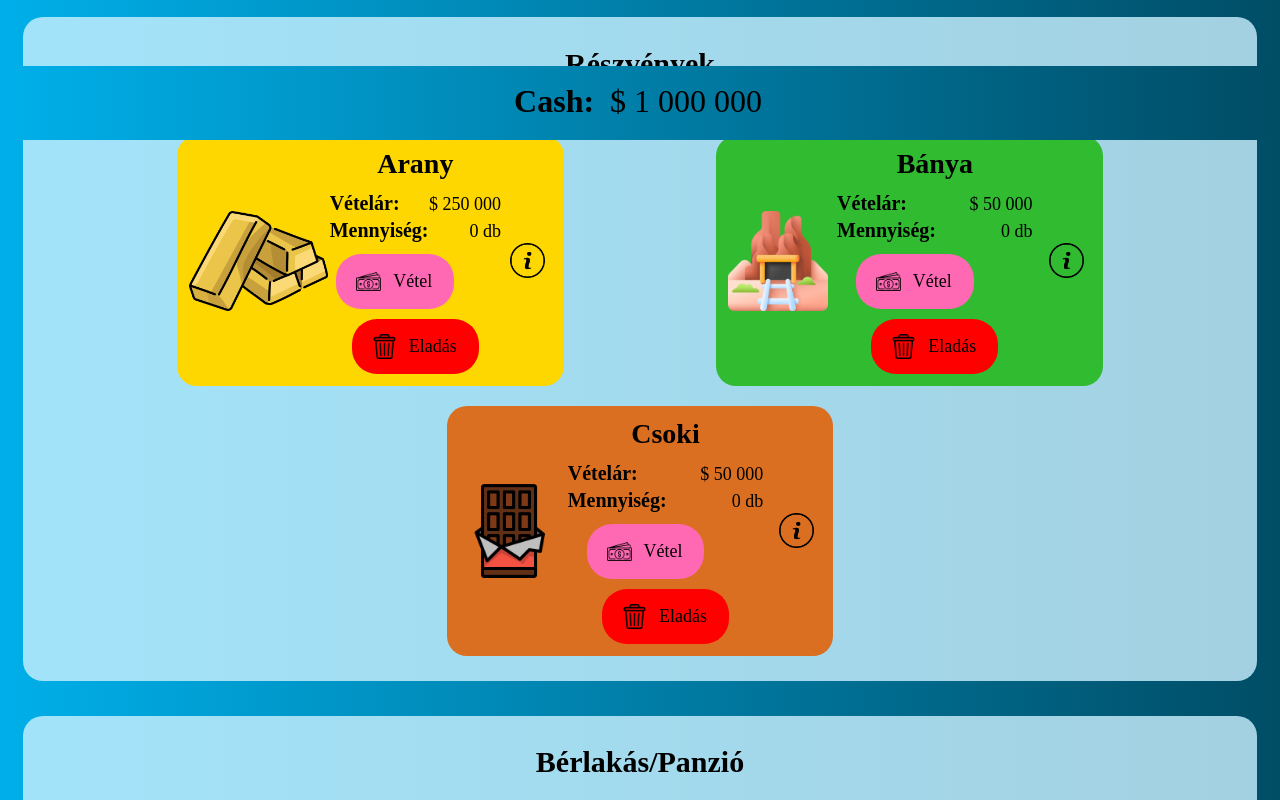
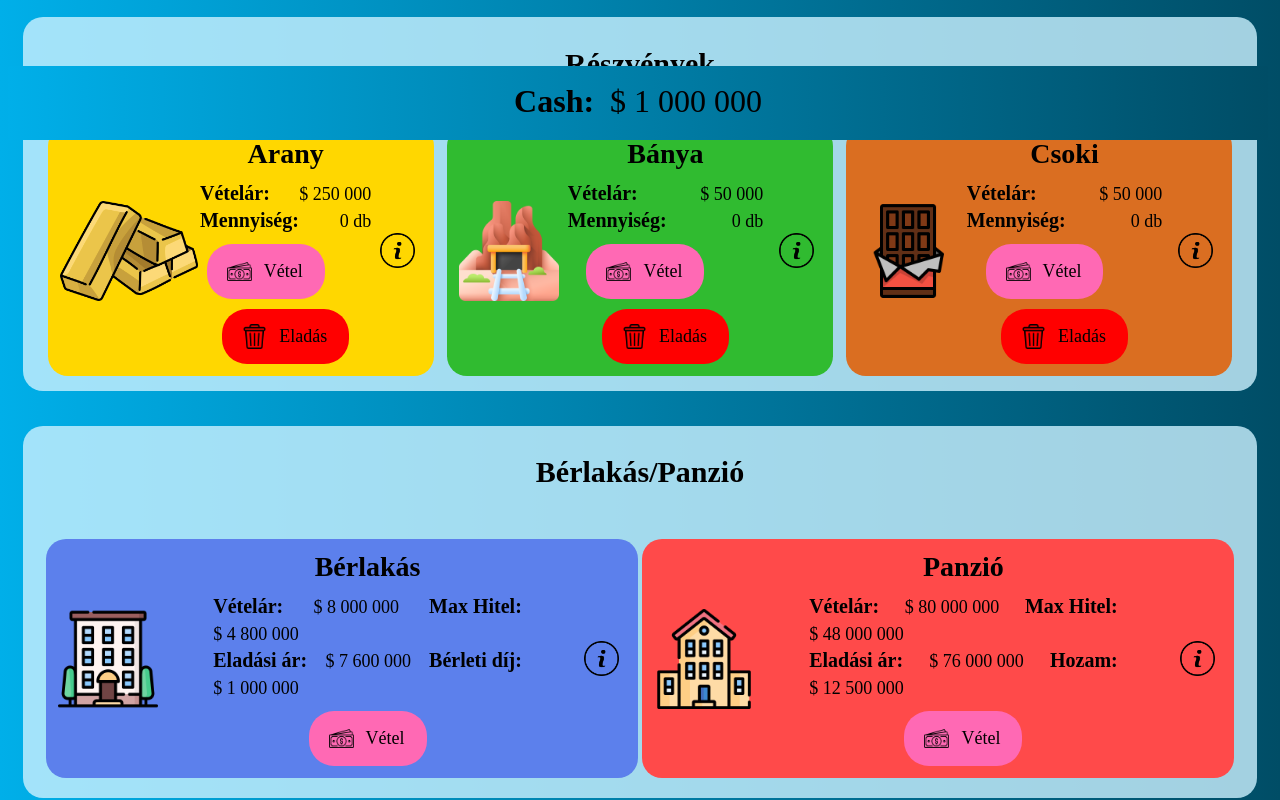
Before and after one commit to dvd2001/MyFirstMillion, an Angular app: page /game in a window 1280 px wide. Shown: the part 660-1460 px from the top of the page. Built offline with nearby package versions, Linux system fonts and the light colour scheme.

Commit message:
editing compressed style

```diff
--- a/src/app/components/game-page/game-page.css
+++ b/src/app/components/game-page/game-page.css
@@ -144,7 +144,8 @@ input::-webkit-inner-spin-button {
 }
 
 .level {
-    margin: 0
+    margin: 0;
+    padding: 0
 }
 
 .container {
@@ -165,7 +166,7 @@ input::-webkit-inner-spin-button {
     justify-content: space-between;
     border-color: var(--border-form);
     border-radius: 20px;
-    margin: 10px;
+    margin: 0;
     padding: 12px
 }
 
@@ -180,7 +181,7 @@ input::-webkit-inner-spin-button {
 
 .online {
     background-color: var(--bg-online);
-    margin-top: 10px
+    margin-top: 10px;
 }
 
 .listContainer {
--- a/src/app/components/game-page/game-page.html
+++ b/src/app/components/game-page/game-page.html
@@ -257,7 +257,7 @@
                     alt="Information" class="info">
             </button>
         </div>
-        <div id="levels" class="container">
+        <div id="level" class="container">
             <div class="online onlineList cards" id="level1">
                 <div class="text levelText">
                     <h2 class="level">1. szint</h2>
```
